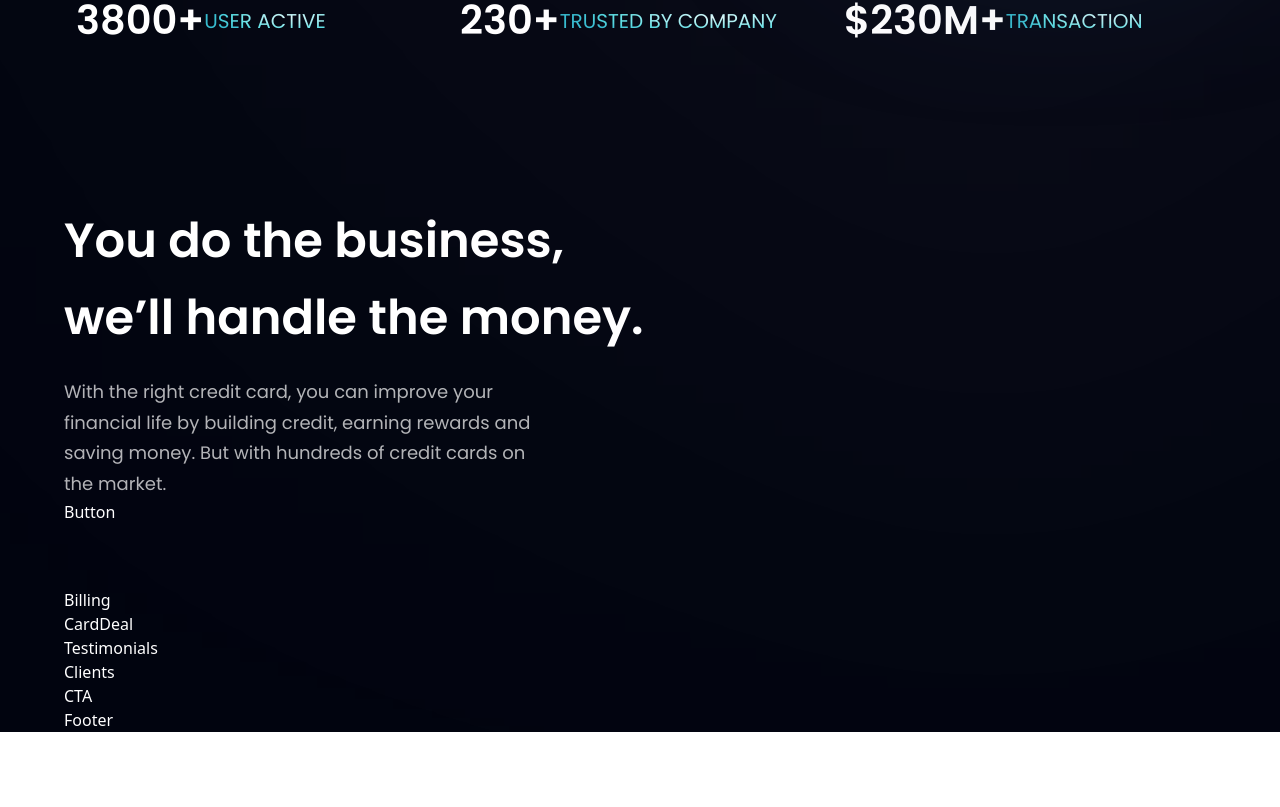
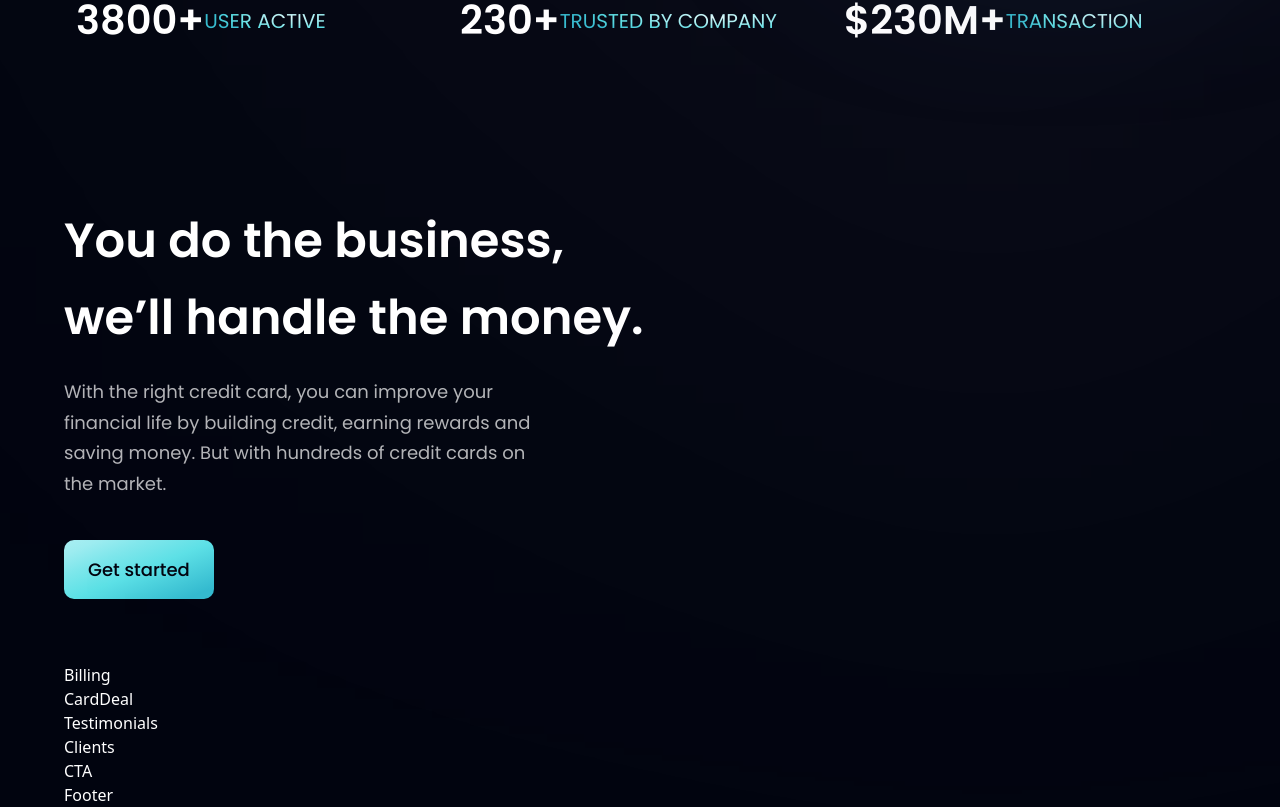
Before and after one commit to Prathamdas3/WooBank, a React (Vite) app: page / in a window 1280 px wide. Shown: the part 806-1613 px from the top of the page. Before the commit the page ends 1538 px from the top, so only its background shows below. Built offline with nearby package versions, Linux system fonts and the light colour scheme.

Commit message:
completed the button part of my website

```diff
--- a/src/components/Button.jsx
+++ b/src/components/Button.jsx
@@ -1,10 +1,13 @@
 import React from "react";
 
-const Button = () => {
+const Button = ({ styles }) => {
   return (
-    <div>
-      <h1 className="text-white">Button</h1>
-    </div>
+    <button
+      type="button"
+      className={`py-4 px-6 bg-blue-gradient font-poppins font-medium text-[18px] text-primary outline-none ${styles} rounded-[10px] `}
+    >
+      Get started
+    </button>
   );
 };
 
```
